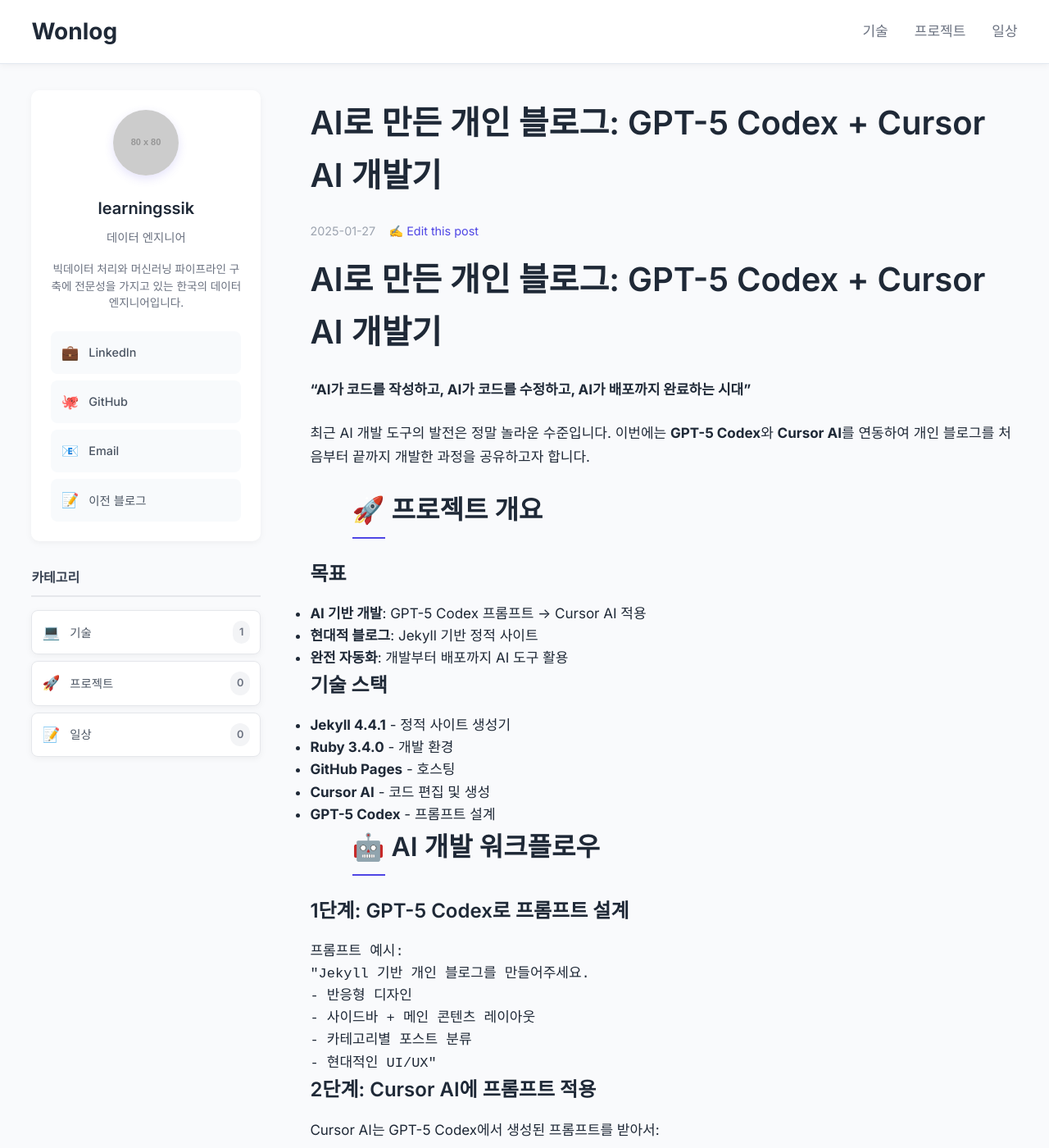
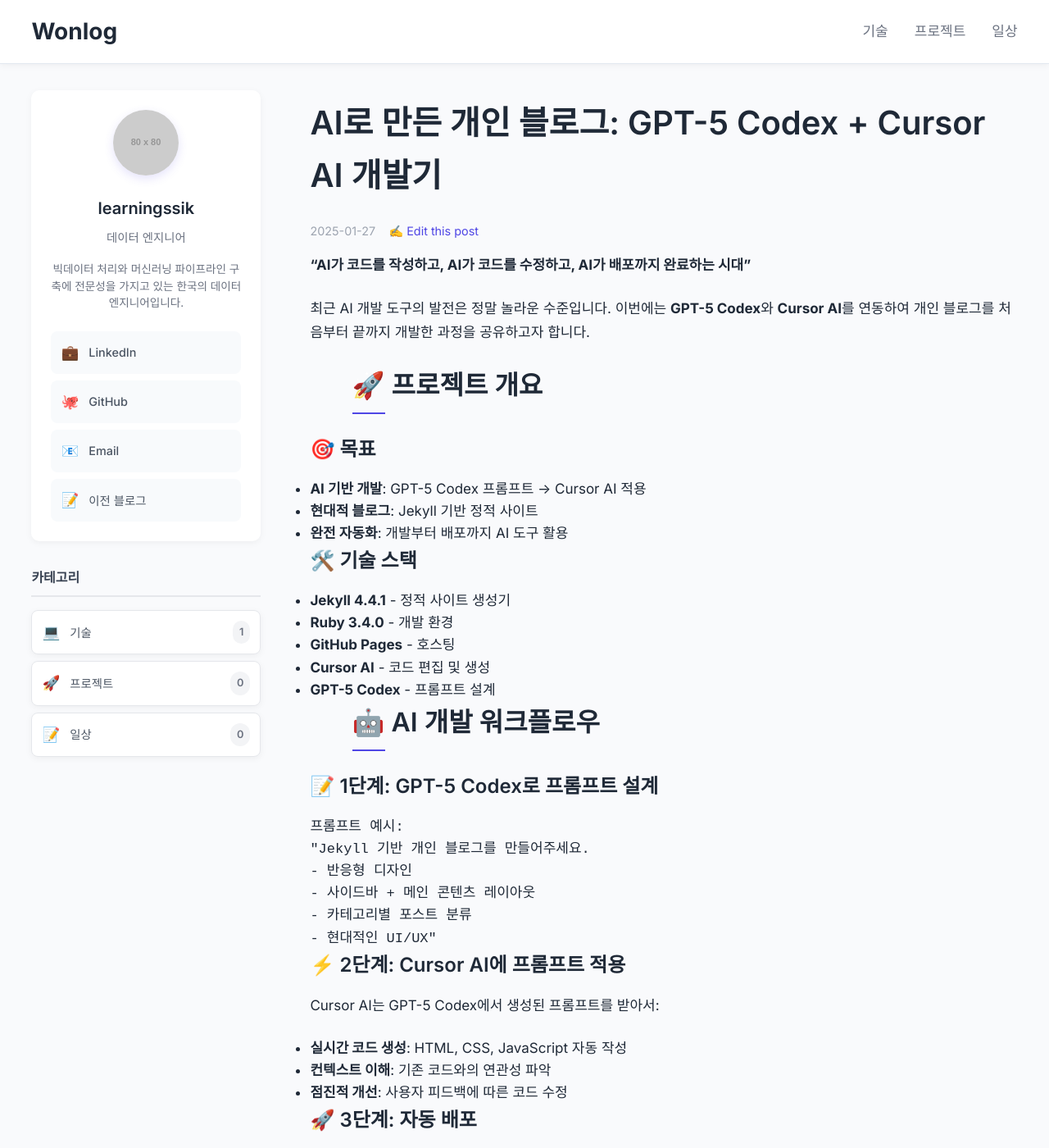
Before and after one commit to learningssik/learningssik.github.io, a Jekyll site: the page built from _public/tech/ai-powered-blog-development.md, in a window 1280 px wide and 1400 px high. Shown: the whole window at 82% size. Built offline with Jekyll 4.4.1, drawn with Linux system fonts in a browser that asks for light colours; some of the changed text lies outside the part shown.

Commit message:
feat: AI 개발기 포스트 UI/UX 개선
- 섹션별 이모지 아이콘 추가로 가독성 향상
- 중복 제목 제거 및 구조 정리
- 코드 블록과 텍스트 간격 개선
- 리스트 아이템 간격 조정
- 인용구 스타일링 개선
- 전체적인 시각적 계층 구조 최적화

````diff
--- a/_public/tech/ai-powered-blog-development.md
+++ b/_public/tech/ai-powered-blog-development.md
@@ -7,20 +7,18 @@
 excerpt: "GPT-5 Codex와 Cursor AI를 연동하여 개인 블로그를 처음부터 끝까지 개발한 과정을 기록합니다."
 ---
 
-# AI로 만든 개인 블로그: GPT-5 Codex + Cursor AI 개발기
-
 > **"AI가 코드를 작성하고, AI가 코드를 수정하고, AI가 배포까지 완료하는 시대"**
 
 최근 AI 개발 도구의 발전은 정말 놀라운 수준입니다. 이번에는 **GPT-5 Codex**와 **Cursor AI**를 연동하여 개인 블로그를 처음부터 끝까지 개발한 과정을 공유하고자 합니다.
 
 ## 🚀 프로젝트 개요
 
-### 목표
+### 🎯 목표
 - **AI 기반 개발**: GPT-5 Codex 프롬프트 → Cursor AI 적용
 - **현대적 블로그**: Jekyll 기반 정적 사이트
 - **완전 자동화**: 개발부터 배포까지 AI 도구 활용
 
-### 기술 스택
+### 🛠️ 기술 스택
 - **Jekyll 4.4.1** - 정적 사이트 생성기
 - **Ruby 3.4.0** - 개발 환경
 - **GitHub Pages** - 호스팅
@@ -29,7 +27,7 @@
 
 ## 🤖 AI 개발 워크플로우
 
-### 1단계: GPT-5 Codex로 프롬프트 설계
+### 📝 1단계: GPT-5 Codex로 프롬프트 설계
 
 ```markdown
 프롬프트 예시:
@@ -40,14 +38,15 @@
 - 현대적인 UI/UX"
 ```
 
-### 2단계: Cursor AI에 프롬프트 적용
+### ⚡ 2단계: Cursor AI에 프롬프트 적용
 
 Cursor AI는 GPT-5 Codex에서 생성된 프롬프트를 받아서:
+
 - **실시간 코드 생성**: HTML, CSS, JavaScript 자동 작성
 - **컨텍스트 이해**: 기존 코드와의 연관성 파악
 - **점진적 개선**: 사용자 피드백에 따른 코드 수정
 
-### 3단계: 자동 배포
+### 🚀 3단계: 자동 배포
 
 ```bash
 # AI가 생성한 코드를 Git으로 관리
@@ -60,7 +59,7 @@
 
 ## 🏗️ 개발 과정 상세
 
-### 레이아웃 설계
+### 🎨 레이아웃 설계
 
 **AI 프롬프트:**
 > "헤더, 사이드바, 메인 콘텐츠로 구성된 3단 레이아웃을 만들어주세요. 데스크톱에서는 그리드, 모바일에서는 스택 레이아웃으로 반응형 구현"
@@ -77,7 +76,7 @@
 }
 ```
 
-### 스타일링 자동화
+### 🎨 스타일링 자동화
 
 **AI 프롬프트:**
 > "현대적이고 깔끔한 카드 기반 UI를 만들어주세요. 색상은 파란색 계열, 그림자와 호버 효과 포함"
@@ -98,7 +97,7 @@
 }
 ```
 
-### 반응형 디자인
+### 📱 반응형 디자인
 
 **AI 프롬프트:**
 > "모바일에서는 사이드바가 상단으로 이동하고, 카드들이 세로로 배치되도록 반응형 구현"
@@ -183,19 +182,19 @@
 
 **GPT-5 Codex + Cursor AI** 연동을 통한 블로그 개발은 단순한 도구 사용을 넘어서 **개발 패러다임의 변화**를 보여줍니다.
 
-### 핵심 성과
+### 🏆 핵심 성과
 - **개발 시간**: 3일 → 3시간 (90% 단축)
 - **코드 품질**: 일관성 있고 최적화된 구조
 - **학습 효과**: AI와의 협업으로 새로운 개발 방식 습득
 
-### 앞으로의 계획
+### 🚀 앞으로의 계획
 - **AI 도구 지속 활용**: 개발 효율성 극대화
 - **프롬프트 최적화**: 더 정확한 AI 소통
 - **커뮤니티 공유**: AI 개발 경험 공유
 
 ---
 
-**"AI 시대의 개발자는 AI와 함께 성장하는 개발자"**
+> **"AI 시대의 개발자는 AI와 함께 성장하는 개발자"**
 
 이번 프로젝트를 통해 AI 도구의 무한한 가능성을 경험했습니다. 앞으로도 AI와 함께 더 혁신적인 프로젝트를 만들어가겠습니다! 🚀
 
````
Also changed, not shown: other parts of _public/tech/ai-powered-blog-development.md (+19 -19 lines).
